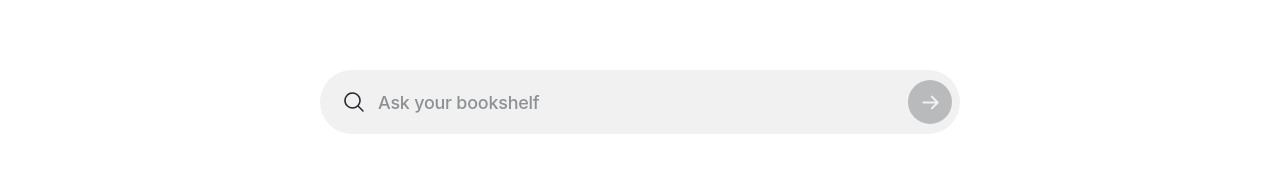
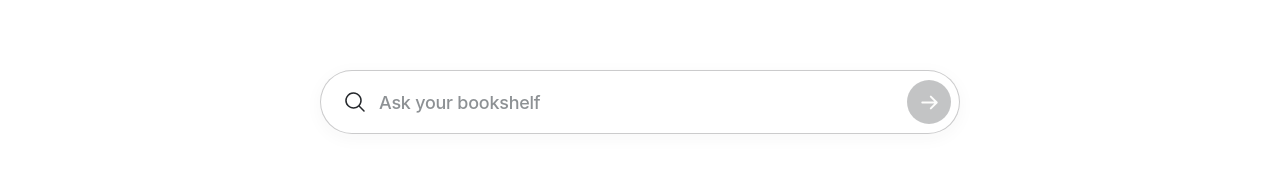
Before and after one commit to sunnynanavati/jev-bookshelf, a Next.js app: page / in a window 1280 px wide. Shown: the part 298-482 px from the top of the page. Built offline with nearby package versions, Linux system fonts and the light colour scheme.

Commit message:
fix(ui): restore outlined search bar

```diff
--- a/app/globals.css
+++ b/app/globals.css
@@ -380,15 +380,18 @@ button {
   min-height: 64px;
   padding: 8px 8px 8px 22px;
   color: var(--graphite);
-  background: #f1f1f1;
-  border: 0;
+  background: #fff;
+  border: 1px solid rgba(38, 41, 45, 0.24);
   border-radius: 999px;
-  box-shadow: none;
-  transition: background-color 180ms ease;
+  box-shadow: 0 4px 18px rgba(40, 44, 46, 0.04);
+  transition: border-color 180ms ease, box-shadow 180ms ease, background-color 180ms ease;
 }
 
 .search-form:focus-within {
-  background: #eaeaea;
+  border-color: rgba(38, 41, 45, 0.68);
+  box-shadow:
+    0 4px 18px rgba(40, 44, 46, 0.05),
+    0 0 0 2px rgba(38, 41, 45, 0.06);
 }
 
 .search-leading-icon {
```
